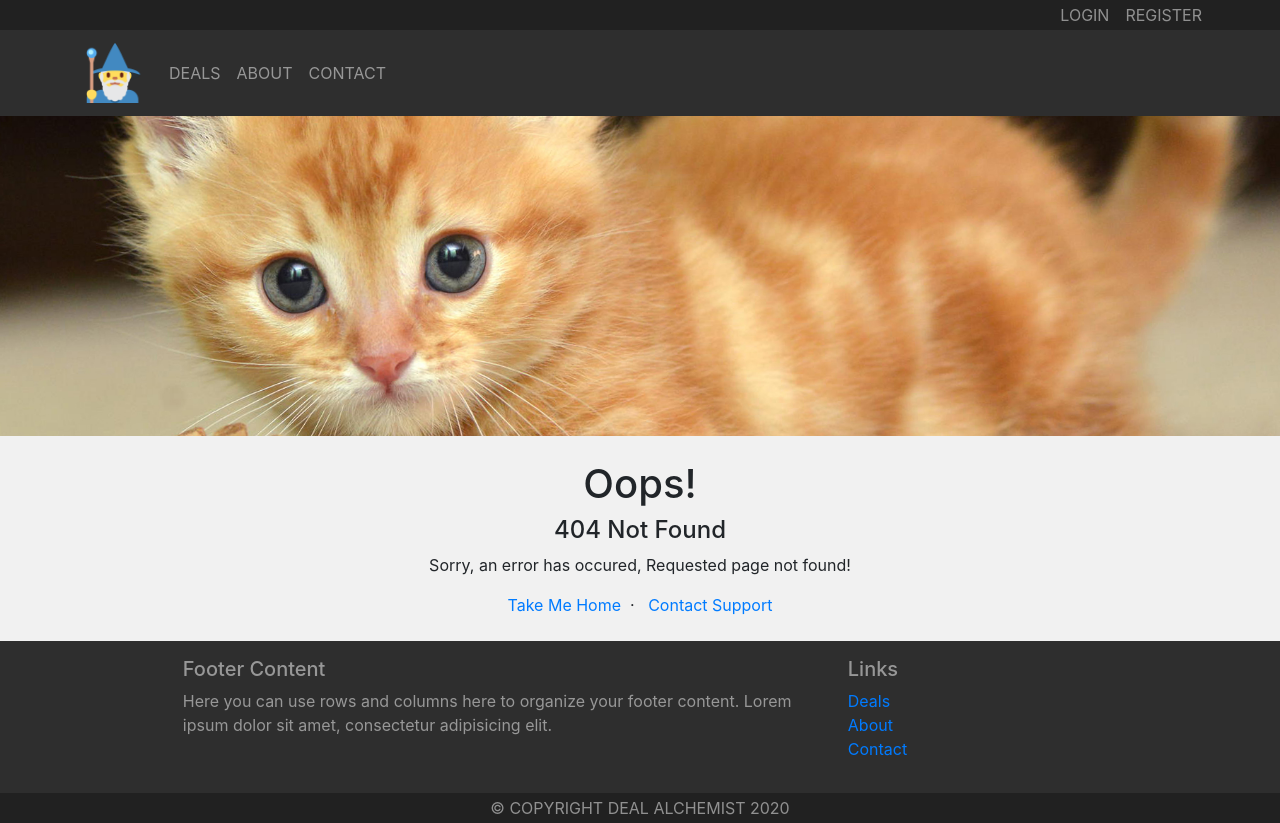
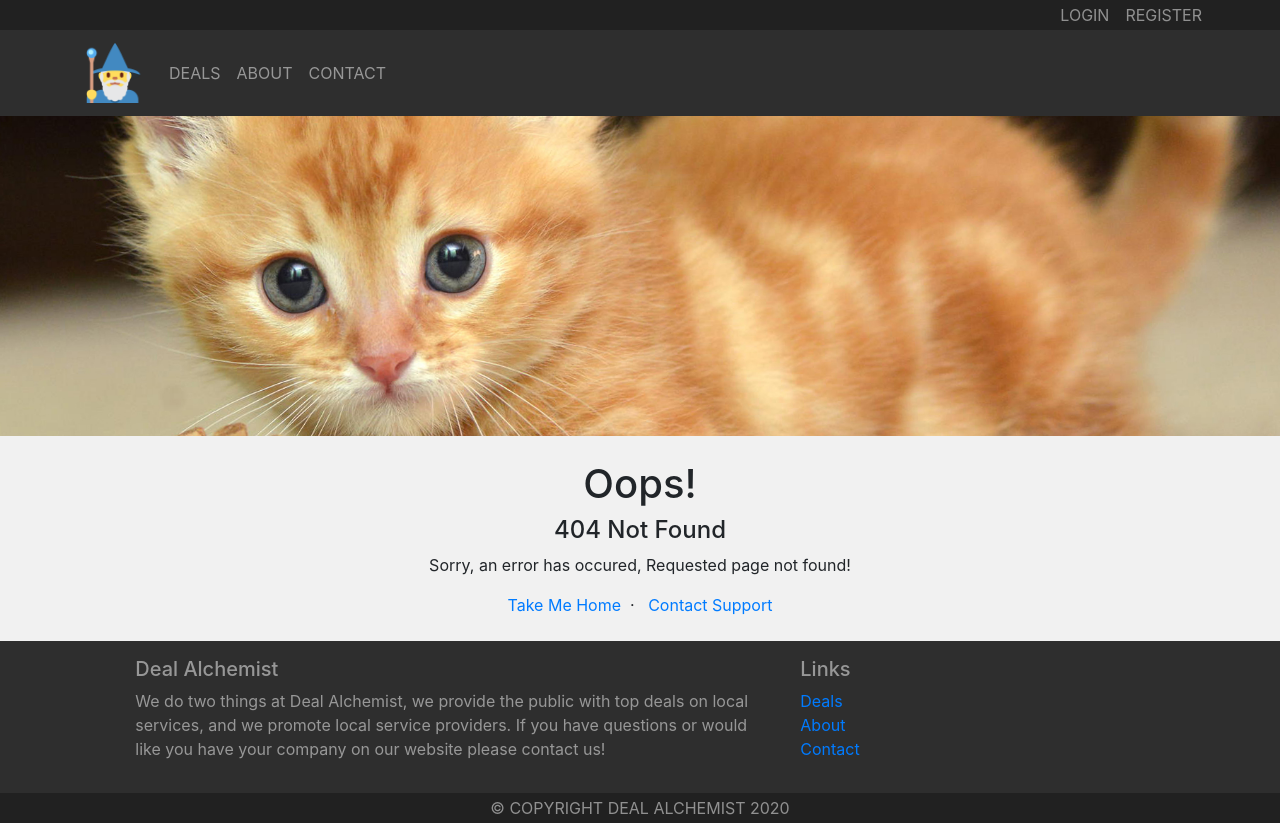
Before and after one commit to PhilipPhil/e-commerce, a React (Create React App) app in the folder app/: page /error404 in a window 1280 px wide. Built offline with nearby package versions, Linux system fonts and the light colour scheme; the HTML template or start-up script is replaced by a standard one.

Commit message:
Adds text in footer, adds icon for email.

```diff
--- a/app/src/components/include/Footer.js
+++ b/app/src/components/include/Footer.js
@@ -10,11 +10,12 @@ const FooterComponent = (props) => {
                     <div className="row justify-content-center top-footer">
 
                         <div className="col-12 col-md-7 mt-3">
-                            <h5>Footer Content</h5>
+                            <h5>Deal Alchemist</h5>
                             <p>
-                                Here you can use rows and columns here to organize your footer
-                                content. Lorem ipsum dolor sit amet, consectetur adipisicing
-                                elit.
+                                We do two things at Deal Alchemist, we provide the public with
+                                top deals on local services, and we promote local service providers.
+                                If you have questions or would like you have your company on our
+                                website please contact us!
                         </p>
                         </div>
 
@@ -27,11 +28,12 @@ const FooterComponent = (props) => {
                             </ul>
                         </div>
 
-                        <div className="col-2 col-md-2 align-self-center">
+                        <div className="col-6 col-md-3 align-self-center">
                             <a className="btn btn-social-icon btn-facebook" href="http://www.facebook.com/"><i className="fa fa-facebook"></i></a>
                             <a className="btn btn-social-icon btn-linkedin" href="http://www.linkedin.com/in/"><i className="fa fa-linkedin"></i></a>
                             <a className="btn btn-social-icon btn-twitter" href="http://twitter.com/"><i className="fa fa-twitter"></i></a>
                             <a className="btn btn-social-icon btn-google" href="http://youtube.com/"><i className="fa fa-youtube"></i></a>
+                            <Link to='/contact' className="btn btn-social-icon btn-reddit"><i className="fa fa-envelope-o"></i></Link>
                         </div>
 
                     </div>
```
